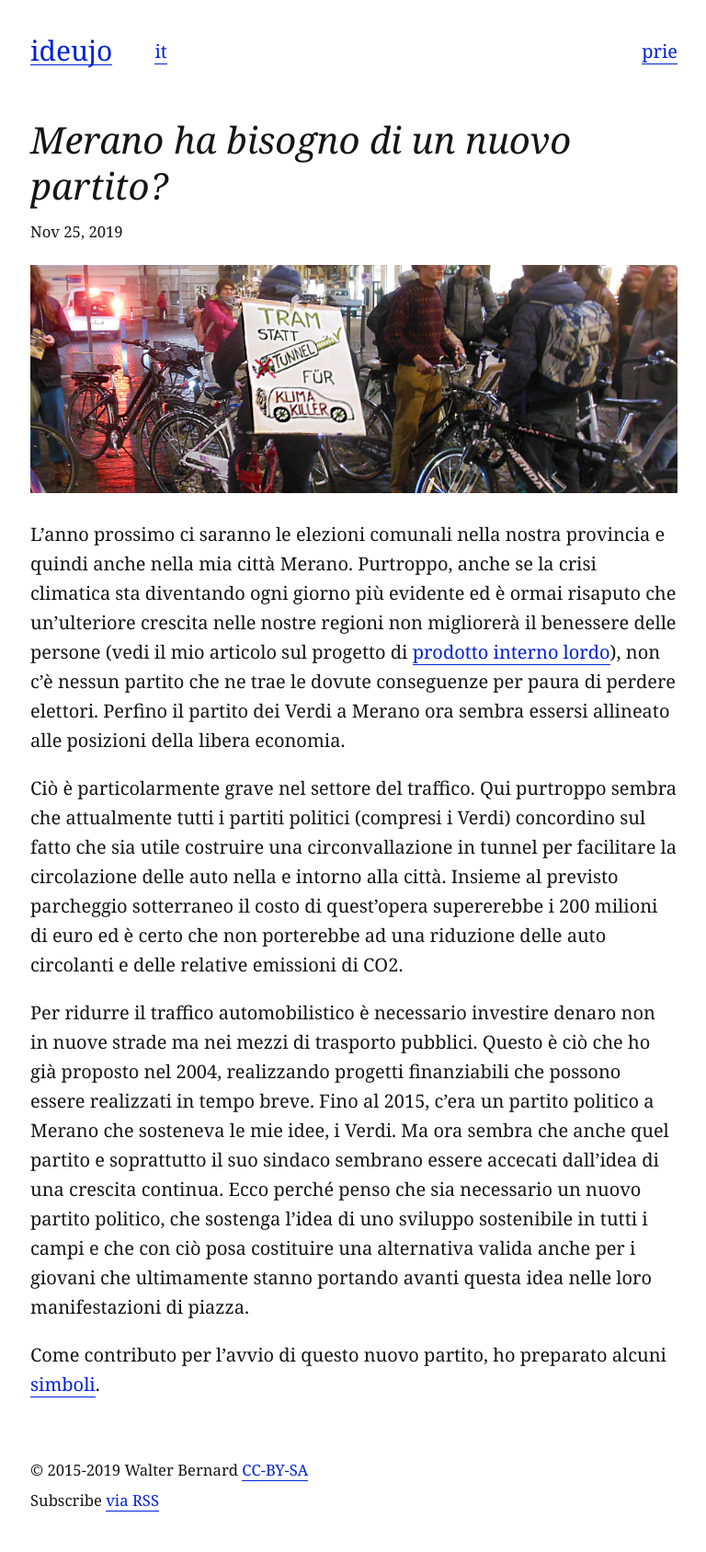
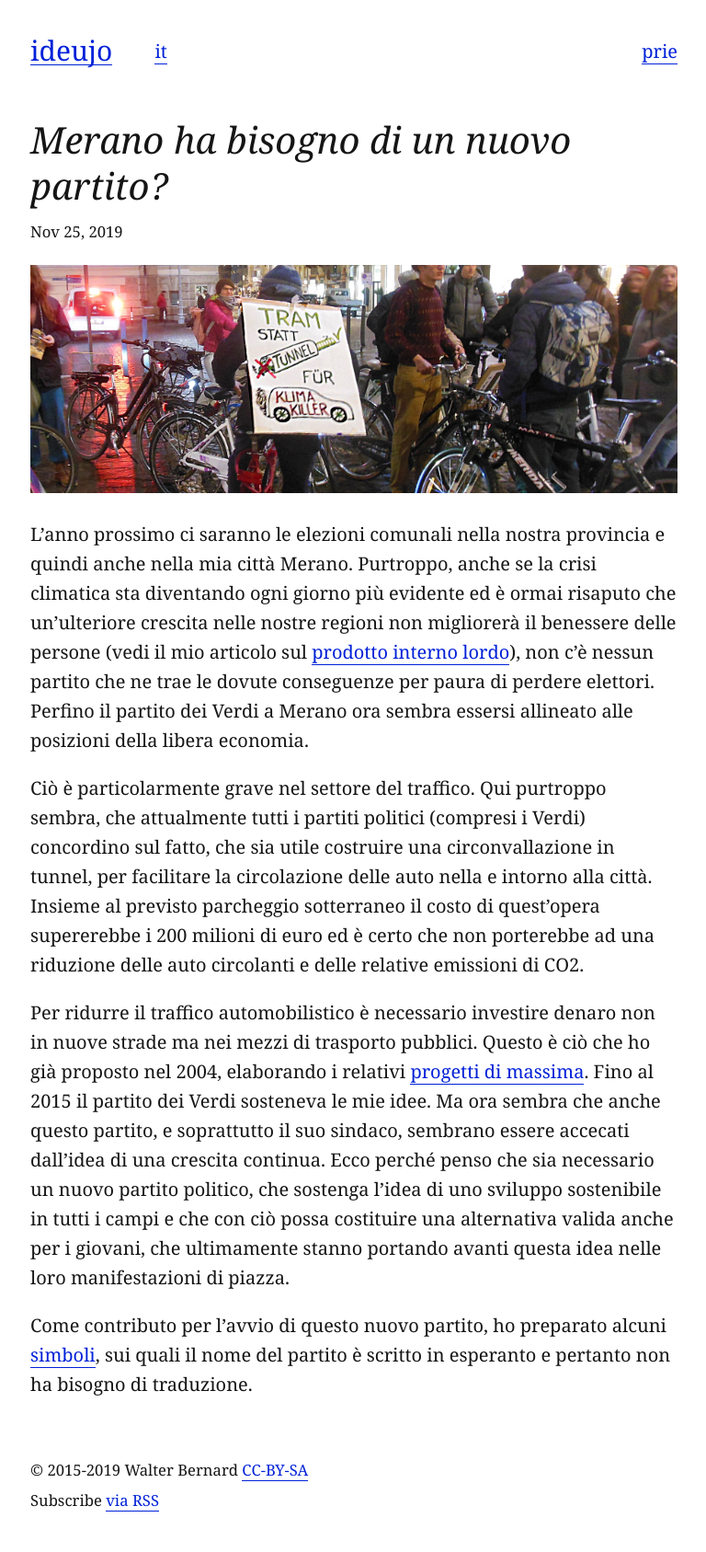
Before and after one commit to wbernard/wbernard.github.io, a Jekyll site: the page built from _posts/it/2019-11-25-serve-partito- nuovo.md, in a window 1280 px wide. Shown: the whole page at 92% size, without its empty margins (255-1023 px from the left). Built offline with Jekyll 4.4.1, drawn with Linux system fonts in a browser that asks for light colours.

Commit message:
korektoj

```diff
--- a/_posts/it/2019-11-25-serve-partito- nuovo.md
+++ b/_posts/it/2019-11-25-serve-partito- nuovo.md
@@ -7,10 +7,10 @@ lang: it
 ---
 ![Manifestazione dei "fridays for future" a Merano](../../bildoj/tram_statt_auto.JPG)
 
-L'anno prossimo ci saranno le elezioni comunali nella nostra provincia e quindi anche nella mia città Merano. Purtroppo, anche se la crisi climatica sta diventando ogni giorno più evidente ed è ormai risaputo che un'ulteriore crescita nelle nostre regioni non migliorerà il benessere delle persone (vedi il mio articolo sul progetto di [prodotto interno lordo](https://walter.bernard.im/benessere-non-proporzionale/)), non c'è nessun partito che ne trae le dovute conseguenze per paura di perdere elettori. Perfino il partito dei Verdi a Merano ora sembra essersi allineato alle posizioni della libera economia.
+L'anno prossimo ci saranno le elezioni comunali nella nostra provincia e quindi anche nella mia città Merano. Purtroppo, anche se la crisi climatica sta diventando ogni giorno più evidente ed è ormai risaputo che un'ulteriore crescita nelle nostre regioni non migliorerà il benessere delle persone (vedi il mio articolo sul [prodotto interno lordo](https://walter.bernard.im/benessere-non-proporzionale/)), non c'è nessun partito che ne trae le dovute conseguenze per paura di perdere elettori. Perfino il partito dei Verdi a Merano ora sembra essersi allineato alle posizioni della libera economia.
 
-Ciò è particolarmente grave nel settore del traffico. Qui purtroppo sembra che attualmente tutti i partiti politici (compresi i Verdi) concordino sul fatto che sia utile costruire una circonvallazione in tunnel per facilitare la circolazione delle auto nella e intorno alla città. Insieme al previsto parcheggio sotterraneo il costo di quest'opera supererebbe i 200 milioni di euro ed è certo che non porterebbe ad una riduzione delle auto circolanti e delle relative emissioni di CO2.
+Ciò è particolarmente grave nel settore del traffico. Qui purtroppo sembra, che attualmente tutti i partiti politici (compresi i Verdi) concordino sul fatto, che sia utile costruire una circonvallazione in tunnel, per facilitare la circolazione delle auto nella e intorno alla città. Insieme al previsto parcheggio sotterraneo il costo di quest'opera supererebbe i 200 milioni di euro ed è certo che non porterebbe ad una riduzione delle auto circolanti e delle relative emissioni di CO2.
 
-Per ridurre il traffico automobilistico è necessario investire denaro non in nuove strade ma nei mezzi di trasporto pubblici. Questo è ciò che ho già proposto nel 2004, realizzando progetti finanziabili che possono essere realizzati in tempo breve. Fino al 2015, c'era un partito politico a Merano che sosteneva le mie idee, i Verdi. Ma ora sembra che anche quel partito e soprattutto il suo sindaco sembrano essere accecati dall'idea di una crescita continua. Ecco perché penso che sia necessario un nuovo partito politico, che sostenga l'idea di uno sviluppo sostenibile in tutti i campi e che con ciò posa costituire una alternativa valida anche per i giovani che ultimamente stanno portando avanti questa idea nelle loro manifestazioni di piazza.
+Per ridurre il traffico automobilistico è necessario investire denaro non in nuove strade ma nei mezzi di trasporto pubblici. Questo è ciò che ho già proposto nel 2004, elaborando i relativi [progetti di massima](https://walter.bernard.im/tunnel-piccolo-ma-subito/). Fino al 2015 il partito dei Verdi sosteneva le mie idee. Ma ora sembra che anche questo partito, e soprattutto il suo sindaco, sembrano essere accecati dall'idea di una crescita continua. Ecco perché penso che sia necessario un nuovo partito politico, che sostenga l'idea di uno sviluppo sostenibile in tutti i campi e che con ciò possa costituire una alternativa valida anche per i giovani, che ultimamente stanno portando avanti questa idea nelle loro manifestazioni di piazza.
 
-Come contributo per l'avvio di questo nuovo partito, ho preparato alcuni [simboli](../../bildoj/3simboloj.png).
+Come contributo per l'avvio di questo nuovo partito, ho preparato alcuni [simboli](../../bildoj/3simboloj.png), sui quali il nome del partito è scritto in esperanto e pertanto non ha bisogno di traduzione.
```
Also changed, not shown: _posts/de/2019-11-25-es-braucht-neue-partei.md (+4 -4 lines).
